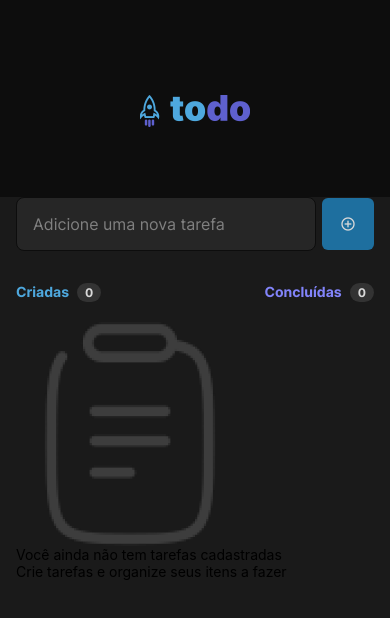
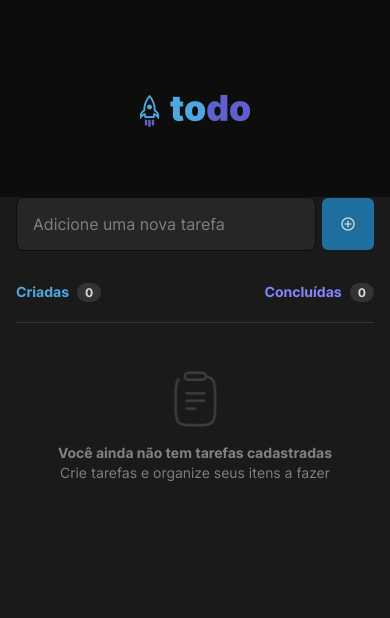
Before and after one commit to ElijahJunnior/react_native_02_todo, a React Native app: screen / in a window 390 px wide. Shown: the top 618 px of the page. Built offline with nearby package versions, Linux system fonts and the light colour scheme.

Commit message:
concluindo component list empty item

```diff
--- a/src/components/ListEmptyItem/index.tsx
+++ b/src/components/ListEmptyItem/index.tsx
@@ -1,13 +1,16 @@
 import { Image, Text, View } from "react-native";
+import { styles } from "./styles";
 
 const clipboardIcon = require("../../../assets/clipboard.png");
 
 export function ListEmptyItem() {
   return (
-    <View>
-      <Image source={clipboardIcon} />
-      <Text>Você ainda não tem tarefas cadastradas</Text>
-      <Text>Crie tarefas e organize seus itens a fazer</Text>
+    <View style={styles.container}>
+      <Image source={clipboardIcon} style={styles.image} />
+      <Text style={styles.title}>Você ainda não tem tarefas cadastradas</Text>
+      <Text style={styles.headline}>
+        Crie tarefas e organize seus itens a fazer
+      </Text>
     </View>
   );
 }
--- a/src/components/ListEmptyItem/styles.ts
+++ b/src/components/ListEmptyItem/styles.ts
@@ -1,5 +1,29 @@
 import { StyleSheet } from "react-native";
+import { colors } from "../../shared/colors_styles";
 
 export const styles = StyleSheet.create({
+  container: {
+    alignItems: "center",
+    borderColor: colors.gray_400,
+    borderTopWidth: 1,
+    paddingVertical: 48
+  },
+  image: {
+    width: 56,
+    height: 56,
+    marginBottom: 16,
+  },
+  title: {
+    color: colors.gray_300,
+    fontFamily: "InterBold",
+    fontSize: 14,
+    lineHeight: 20,
 
+  },
+  headline: {
+    color: colors.gray_300,
+    fontFamily: "InterRegular",
+    fontSize: 14,
+    lineHeight: 20,
+  }
 })
```
